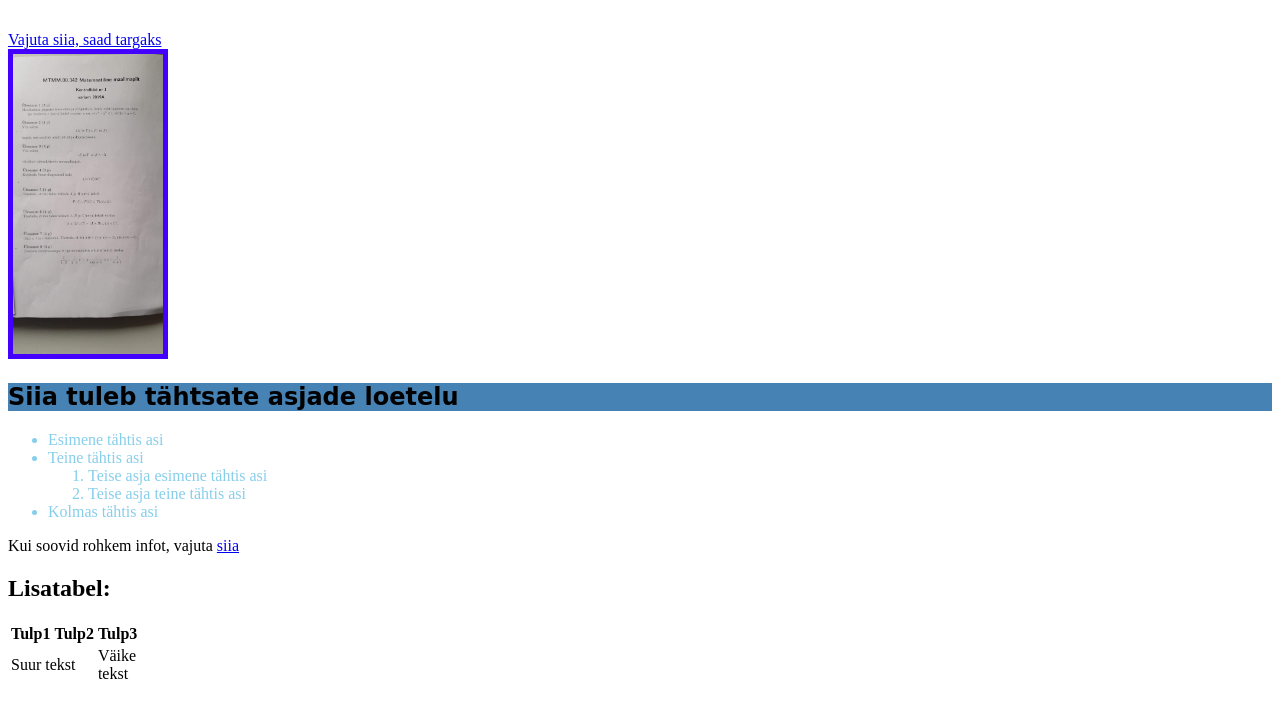
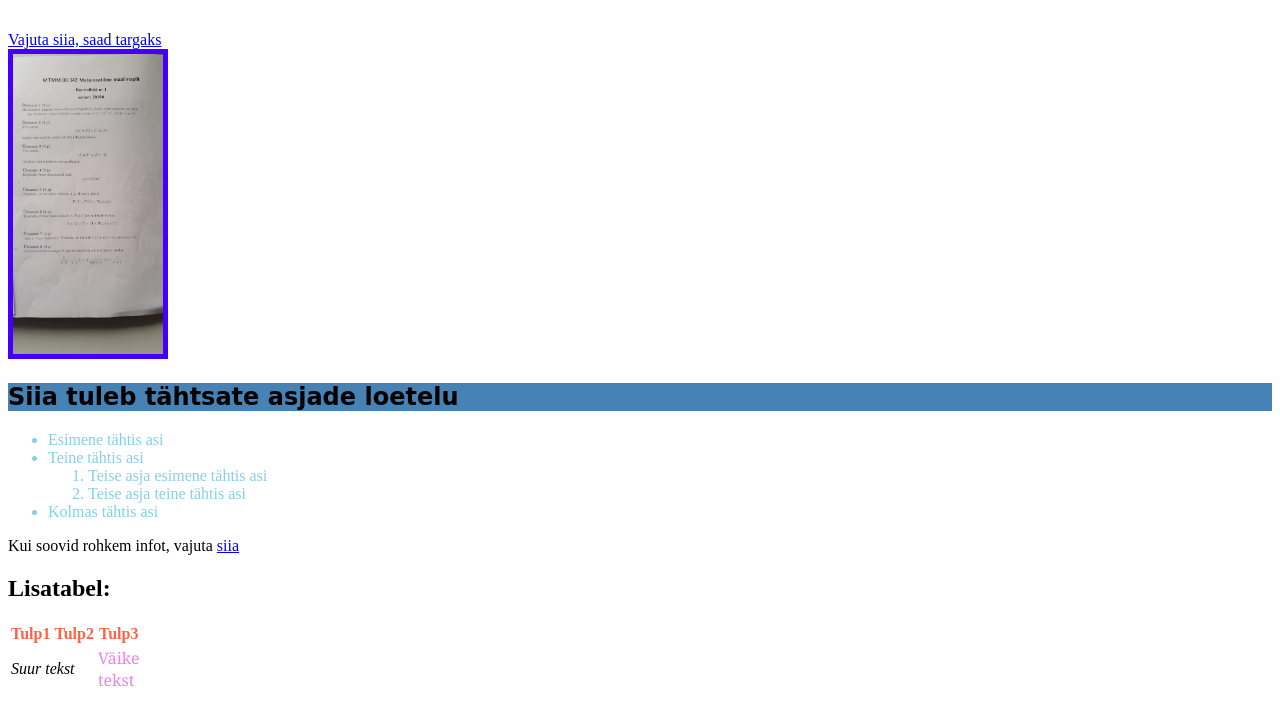
Before and after one commit to karlerikott/Sissejuhatus-erialasse, a plain HTML site: page index.html in a window 1280 px wide. Shown: the part 102-804 px from the top of the page. Drawn offline with Linux system fonts and the light colour scheme.

Commit message:
Muutsin tabeli teksti värvi ja muid atribuute

```diff
--- a/index.html
+++ b/index.html
@@ -33,13 +33,13 @@
     <h2>Lisatabel:</h2>
     <table style="width:10%">
     <tr>
-        <th>Tulp1</th>
-        <th>Tulp2</th>
-        <th>Tulp3</th>
+        <th style="color: tomato;font: outline;opacity: 50;">Tulp1</th>
+        <th style="color: tomato;font: outline;opacity: 50;">Tulp2</th>
+        <th style="color: tomato;font: outline;opacity: 50;">Tulp3</th>
     </tr>
     <tr>
-        <td rowspan="2" colspan="2">Suur tekst</td>
-        <td> Väike tekst</td>
+        <td style="font-style: oblique;" rowspan="2" colspan="2">Suur tekst</td>
+        <td style="font-family:Georgia, 'Times New Roman', Times, serif;color: violet;"> Väike tekst</td>
     </tr>
 
 </div>
```
